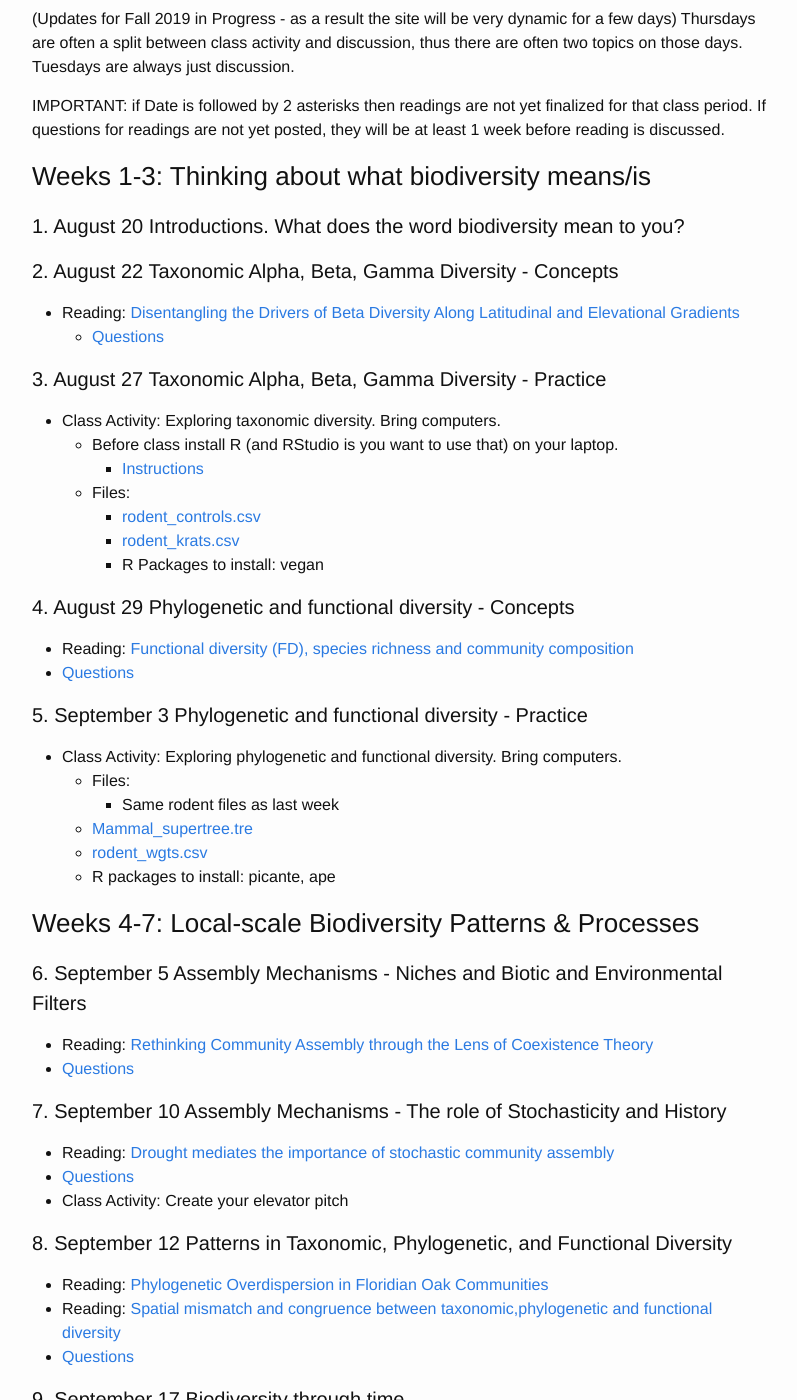
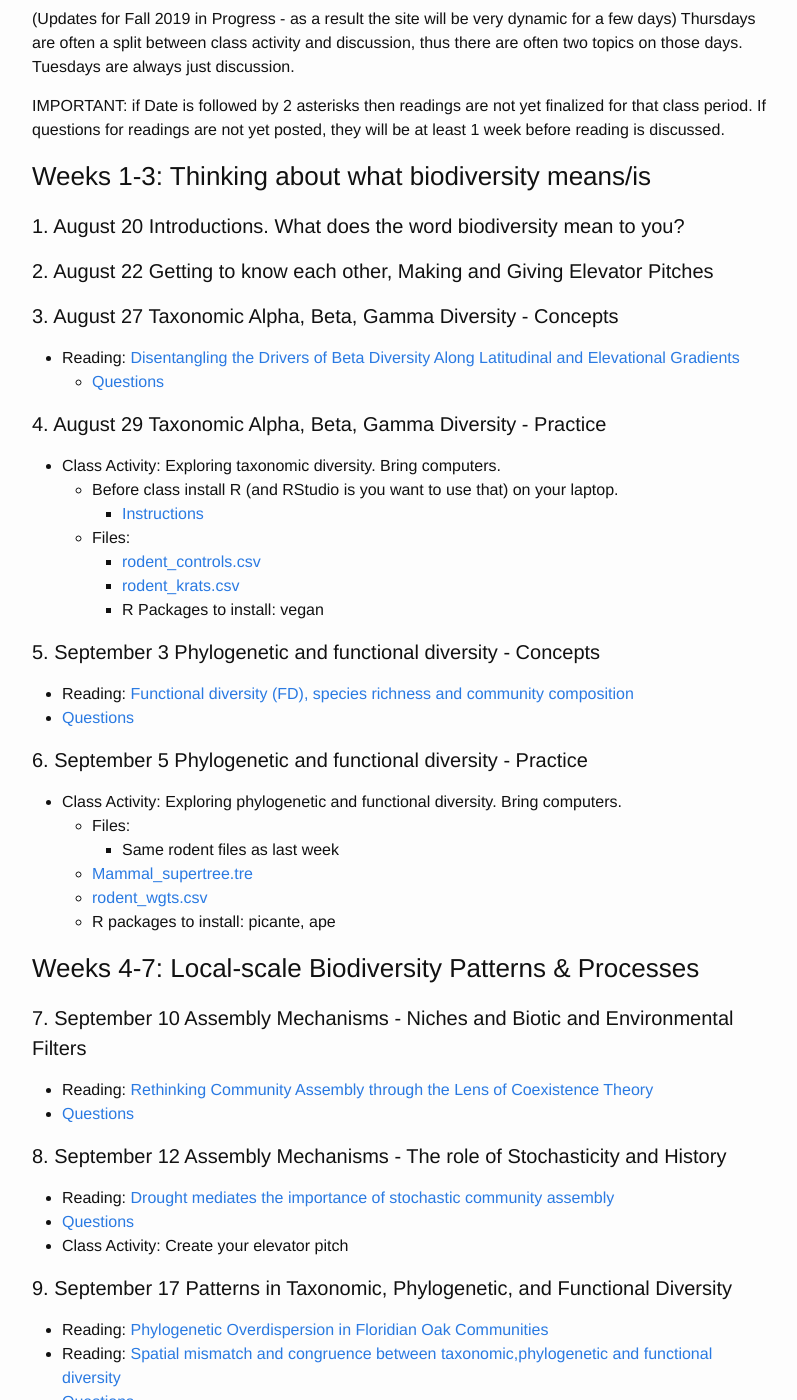
Before and after one commit to skmorgane/biodiversity-course, a Jekyll site: the page built from schedule.md, in a window 1280 px wide and 1400 px high, scrolled down 213 px. Shown: the whole window, without its empty margins (238-1035 px from the left). Built offline with Jekyll 4.4.1, drawn with Linux system fonts in a browser that asks for light colours; some of the changed text lies outside the part shown.

Commit message:
Updates for Fall 2019

```diff
--- a/schedule.md
+++ b/schedule.md
@@ -11,11 +11,13 @@ IMPORTANT: if Date is followed by 2 asterisks then readings are not yet finalize
 
 #### 1. August 20 Introductions. What does the word biodiversity mean to you?
 
-#### 2. August 22 Taxonomic Alpha, Beta, Gamma Diversity - Concepts
+#### 2. August 22 Getting to know each other, Making and Giving Elevator Pitches
+
+#### 3. August 27 Taxonomic Alpha, Beta, Gamma Diversity - Concepts
 * Reading: [Disentangling the Drivers of Beta Diversity Along Latitudinal and Elevational Gradients](https://doi.org/10.1126/science.1208584)
     * [Questions]({{ site.baseurl }}/questions/AlphaBetaGamma)
 
-#### 3. August 27 Taxonomic Alpha, Beta, Gamma Diversity - Practice
+#### 4. August 29 Taxonomic Alpha, Beta, Gamma Diversity - Practice
 * Class Activity: Exploring taxonomic diversity. Bring computers.
     * Before class install R (and RStudio is you want to use that) on your laptop.
         * [Instructions]({{ site.baseurl }}/exercises/R_info/R_info)
```
Also changed, not shown: other parts of schedule.md (+16 -16 lines).
